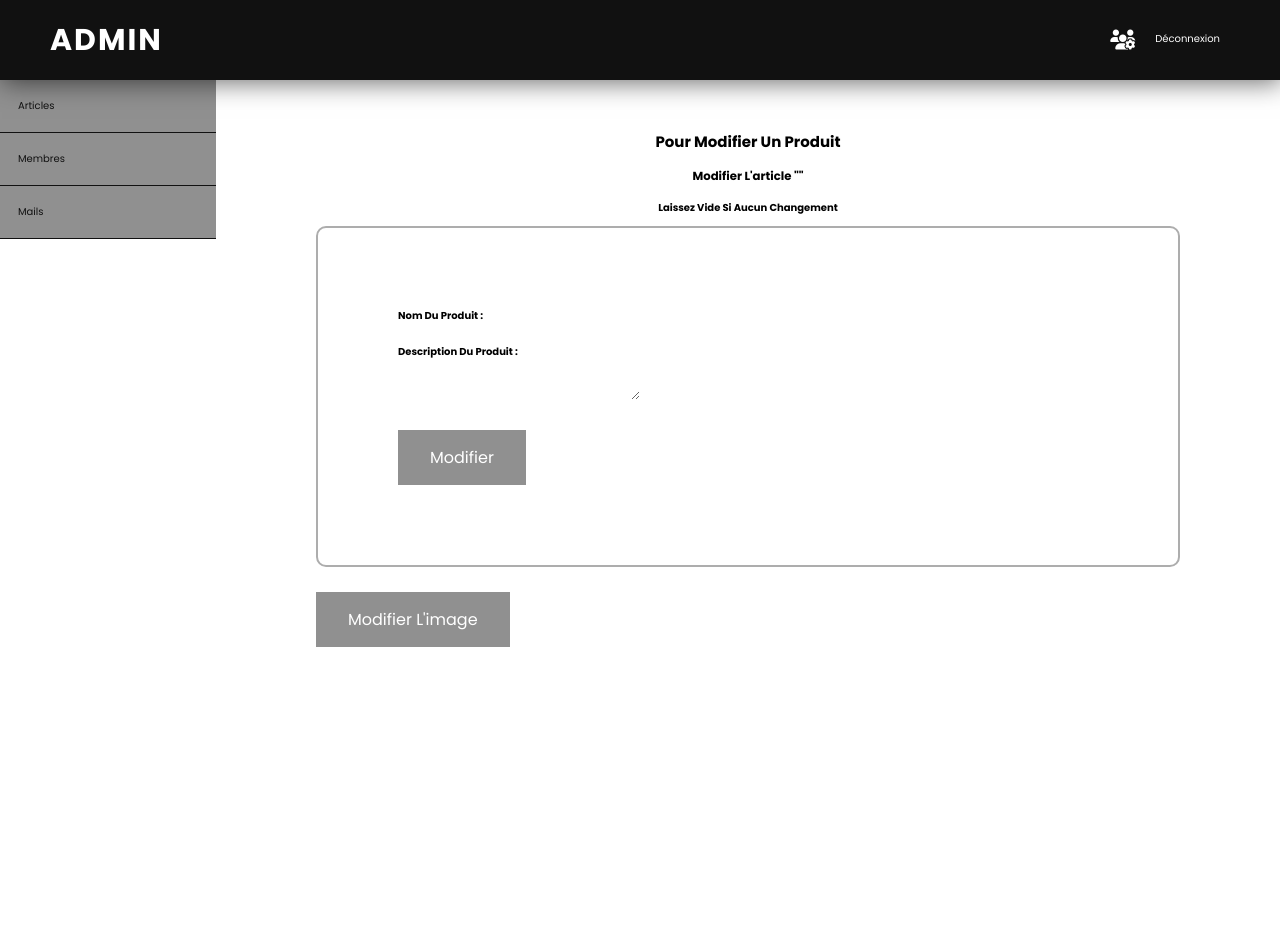
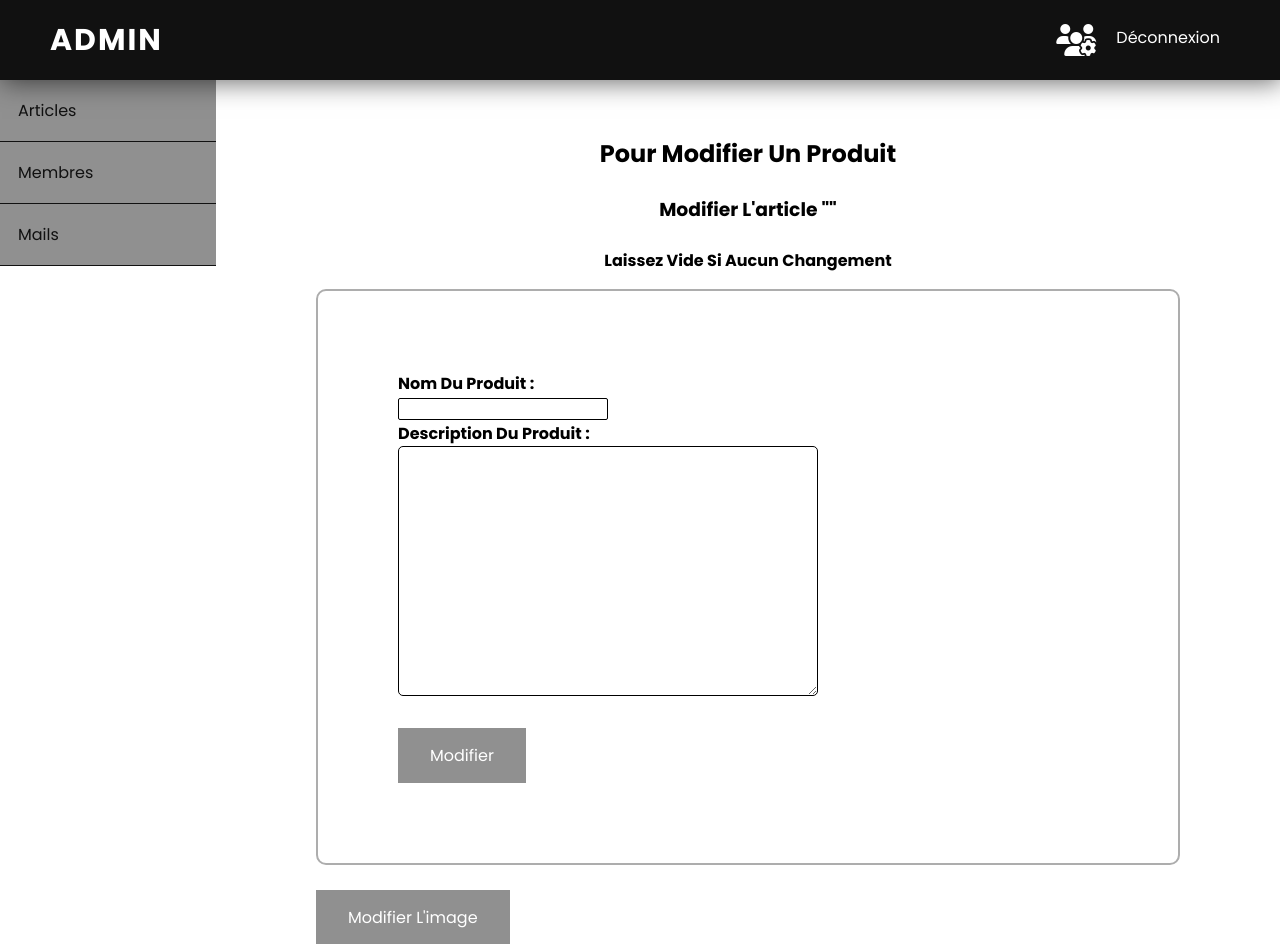
Before and after one commit to ProjetWeb-I3/siteBAR, a PHP site: page /siteBAR/Views/Admin/ProductManager/modifyProduct.php?id=1 in a window 1280 px wide. Shown: the top 944 px of the page. Before the commit the page ends 647 px from the top, so only its background shows below. Run offline with PHP 8.4, Linux system fonts and the light colour scheme; the visitor is signed in with stand-in values (Sample User, id 1); data that the repository does not hold is empty; some libraries are stand-ins or nearby versions; some web fonts are replaced.

Commit message:
css modifyproduct

```diff
--- a/Views/Admin/ProductManager/modifyProduct.php
+++ b/Views/Admin/ProductManager/modifyProduct.php
@@ -12,7 +12,7 @@ if (!$_SESSION['adminBAR']) {
 ?>
 
 <!DOCTYPE html>
-<html lang="fr">
+<html class="html-users " lang="fr">
 <head>
 
     <meta name="viewport" content="width=device-width, initial-scale=1.0">
@@ -91,10 +91,10 @@ require_once $_SERVER['DOCUMENT_ROOT'] . '/Views/Admin/Layouts/navbarAdmin.php'
 
             <form method="POST" enctype="multipart/form-data">
                 <h4 class="titre">Nom du produit : </h4>
-                <input type="text" name="title" value="<?= $articles->name_products ?> "/>
+                <input class="form-text" type="text" name="title" value="<?= $articles->name_products ?> "/>
 
                 <h4 class="titre">Description du produit : </h4>
-                <textarea class="area" name="content"><?= $articles->content_products ?></textarea>
+                <textarea class="form-area" name="content"><?= $articles->content_products ?></textarea>
                 <br/>
                 <button class="btnp">Modifier</button>
             </form>
--- a/Views/Admin/style/admin.scss
+++ b/Views/Admin/style/admin.scss
@@ -171,7 +171,7 @@ header ul li a:hover
 		line-height: 2;
 		border: 1px solid;
 		border-radius: 2px;
-		font-size: 2em;
+		font-size: 0.9em;
 		padding: 10px;
 	}
 	&-area{
--- a/public/css/style.css
+++ b/public/css/style.css
@@ -1196,7 +1196,7 @@ header ul li a:hover
   line-height: 2;
   border: 1px solid;
   border-radius: 2px;
-  font-size: 2em;
+  font-size: 0.9em;
   padding: 10px;
 }
 .form-area {
```
